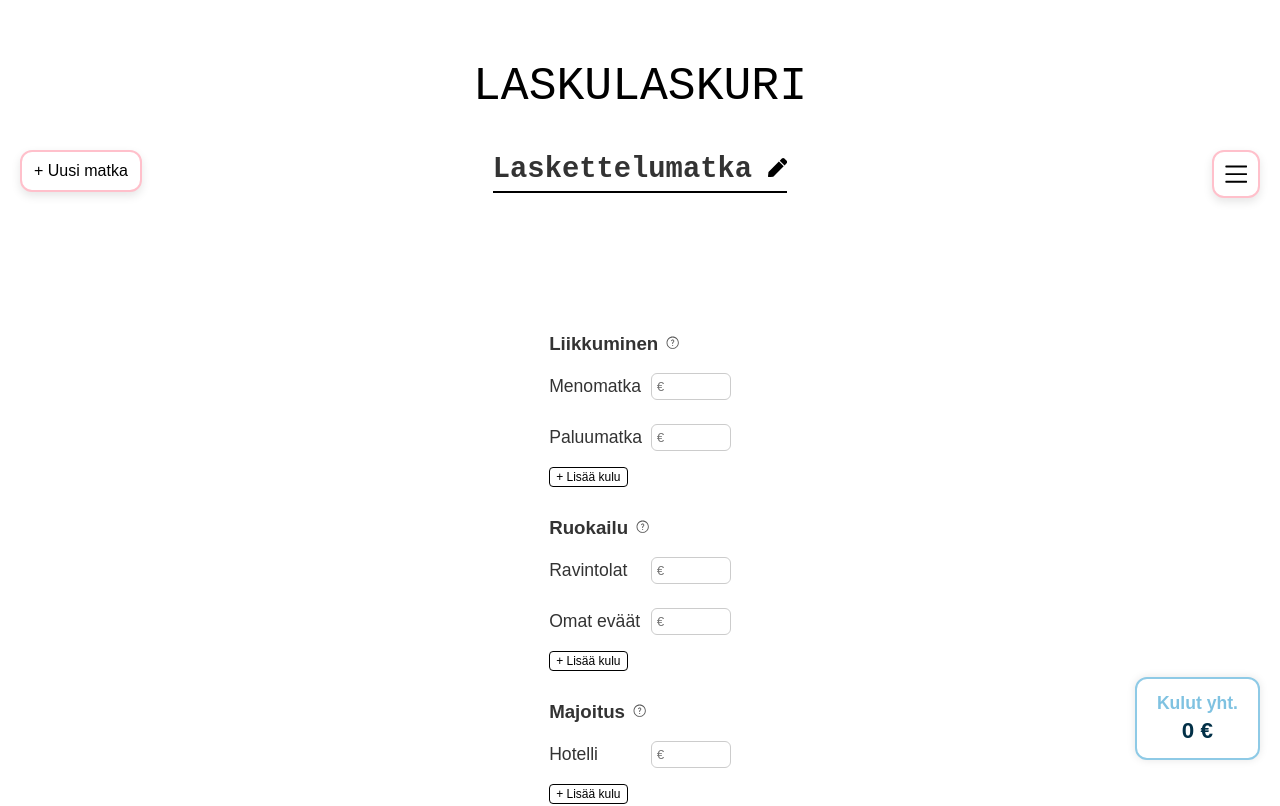
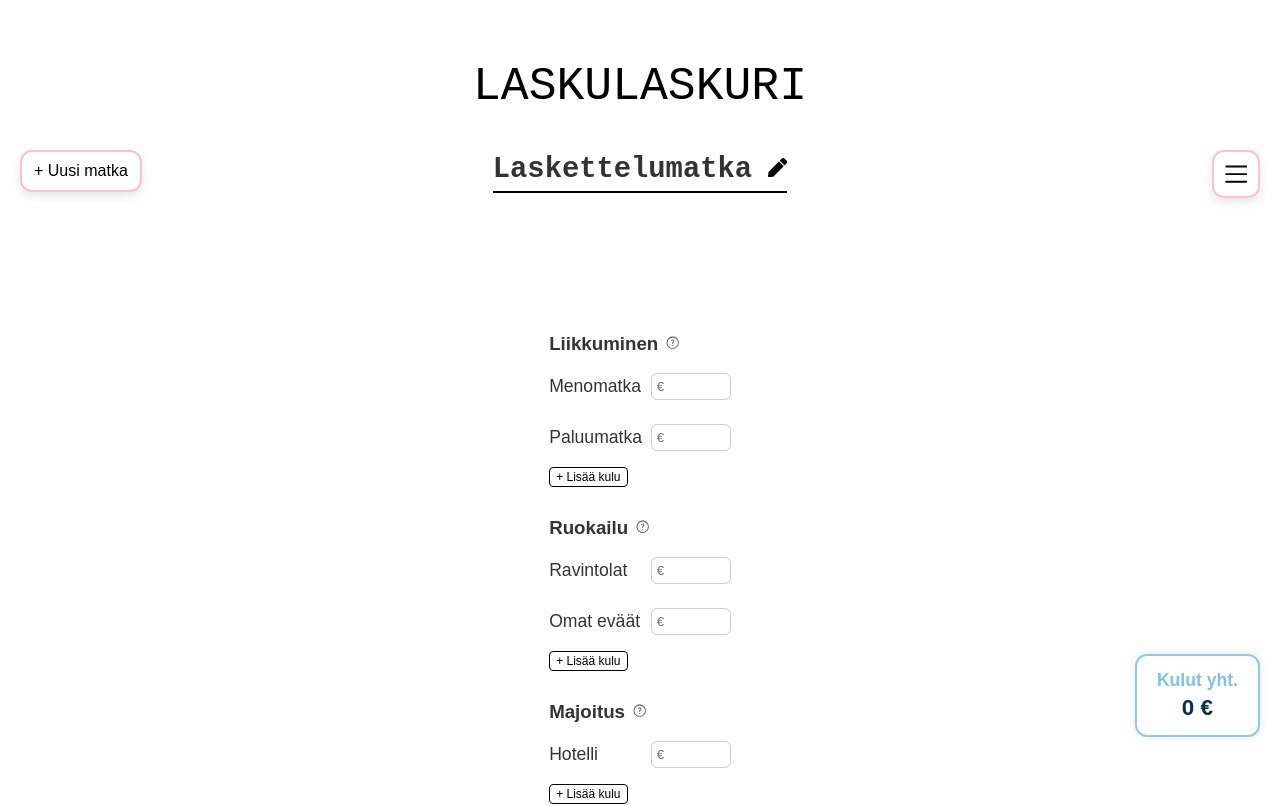
Before and after one commit to ilonamarkula/laskulaskuri, a React (Create React App) app: page /laskuri in a window 1280 px wide. Shown: the top 806 px of the page. Built offline with nearby package versions, Linux system fonts and the light colour scheme.

Commit message:
kulut nappi ylempänä

```diff
--- a/src/styles.css
+++ b/src/styles.css
@@ -275,7 +275,7 @@ body {
 
 .kulut-boksi {
   position: fixed;
-  bottom: 40px;
+  bottom: 63px;
   right: 20px;
   background-color: white;
   border: 2px solid #8ecae6;
```
